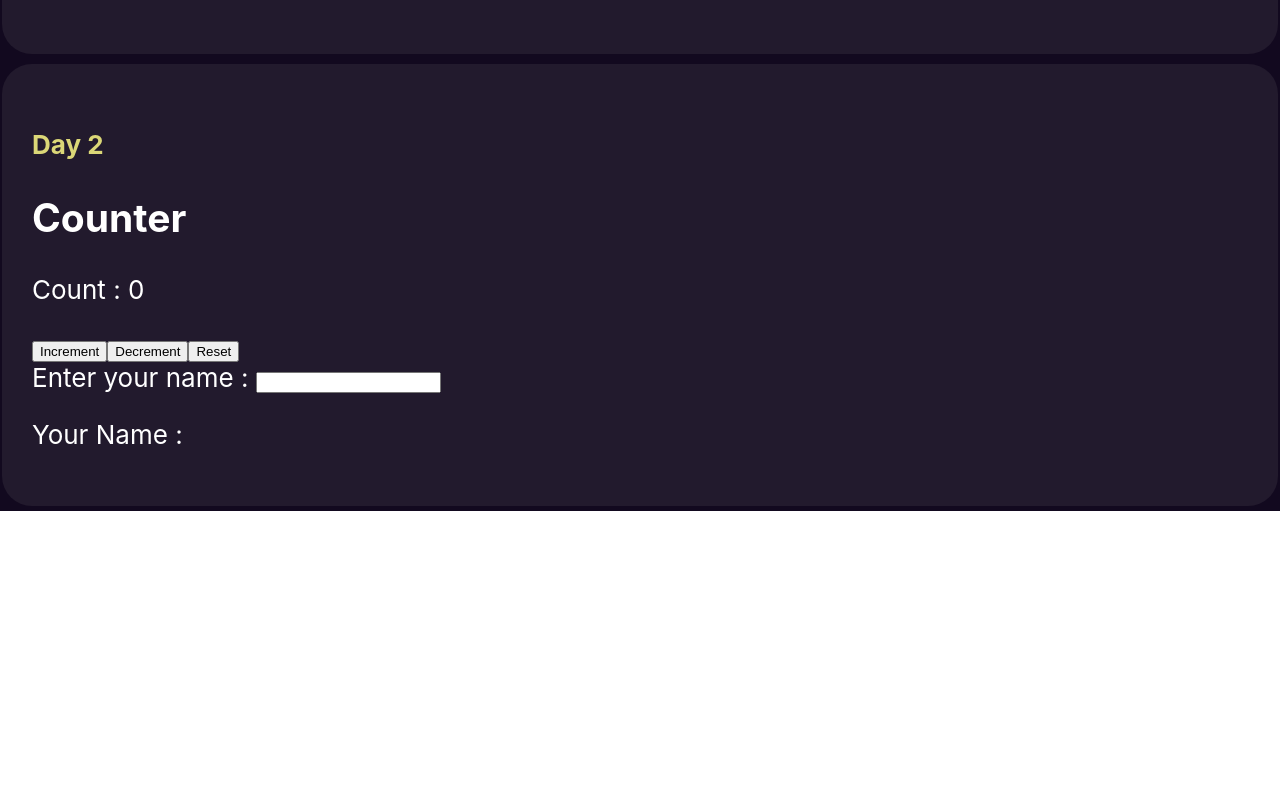
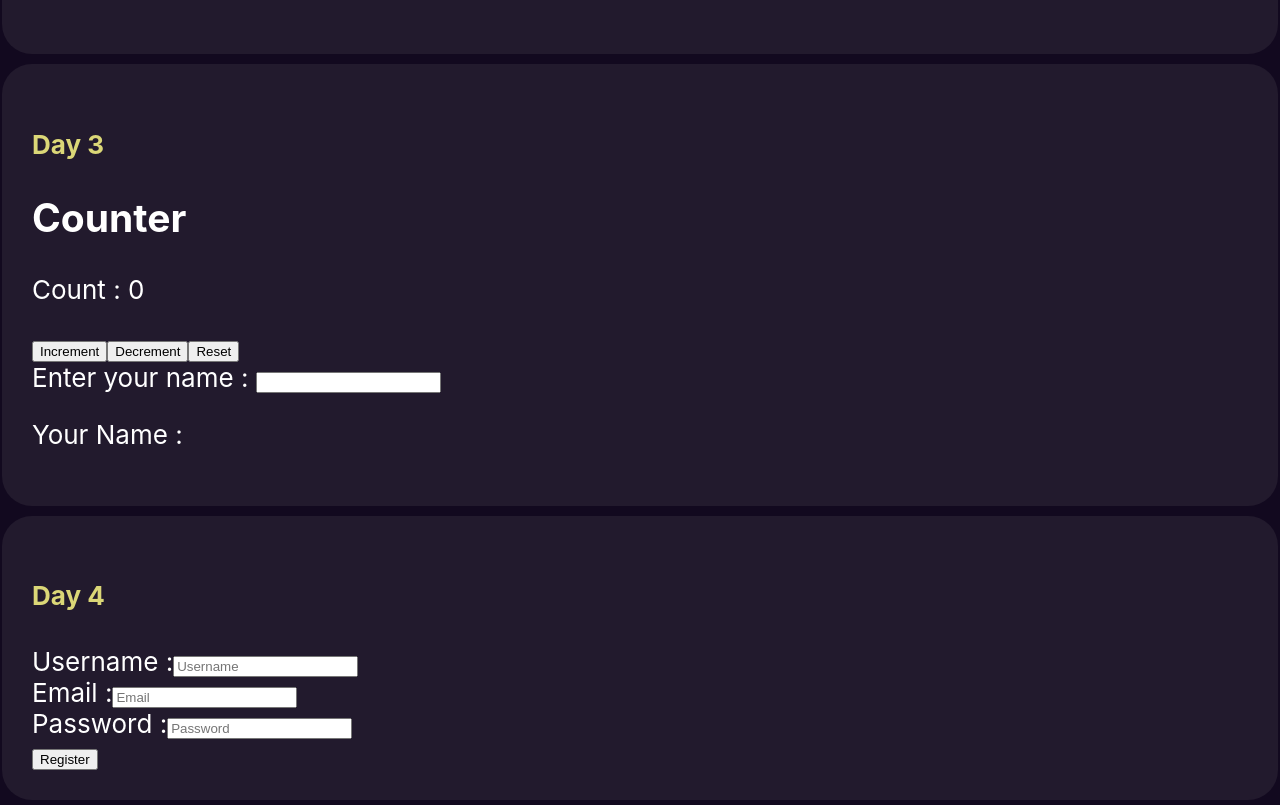
Before and after one commit to EbyChacko/react_learning, a React (Create React App) app: page / in a window 1280 px wide. Shown: the part 380-1185 px from the top of the page. Before the commit the page ends 891 px from the top, so only its background shows below. Built offline with nearby package versions, Linux system fonts and the light colour scheme.

Commit message:
add day 4 component

```diff
--- a/src/App.js
+++ b/src/App.js
@@ -2,6 +2,7 @@ import logo from './logo.svg';
 import './App.css';
 import { Day1 } from './components/Day1.js';
 import  Day2  from './components/Day2.js';
+import SignupForm from './components/Day3.js';
 
 function App() {
   return (
@@ -10,6 +11,7 @@ function App() {
         <h1 className='heading'>30 Days React Learning Challenge</h1>
         <Day1 name="Eby Chacko" role="Full-Stack Developer" />
         <Day2 />
+        <SignupForm />
       </header>
     </div>
   );
--- a/src/components/Day1.js
+++ b/src/components/Day1.js
@@ -1,7 +1,7 @@
 export function Day1({ name, role }) {
     return (
       <div className="wrapper">
-        <h4 className="days">Day 1</h4>
+        <h4 className="days">Day 2</h4>
         <h2>{name}</h2>
         <p>{role}</p>
       </div>
--- a/src/components/Day2.js
+++ b/src/components/Day2.js
@@ -6,7 +6,7 @@ export default function Day2() {
 
     return (
         <div className="wrapper">
-            <h4 className="days">Day 2</h4>
+            <h4 className="days">Day 3</h4>
             <h2>Counter</h2>
             <p>Count : {count}</p>
             <button onClick={() => setCount(count + 1)}>Increment</button>
--- /dev/null
+++ b/src/components/Day3.js
@@ -0,0 +1,62 @@
+import { useState } from 'react';
+
+function SignupForm() {
+    const [formData, setFormData] = useState({
+        username: '',
+        email: '',
+        password: '',
+    });
+
+    const handleChange = (e) => {
+        const { name, value } = e.target; // Get input name and value
+        setFormData({
+            ...formData,
+            [name]: value, // Update corresponding key dynamically
+        });
+    };
+
+    const handleSubmit = (e) => {
+        e.preventDefault();
+        console.log('Form Data:', formData);
+    };
+
+    return (
+        <div className="wrapper">
+            <h4 className="days">Day 4</h4>
+            <form onSubmit={handleSubmit}>
+                <label>Username :
+                    <input
+                        type="text"
+                        name="username"
+                        placeholder="Username"
+                        value={formData.username}
+                        onChange={handleChange}
+                    />
+                </label><br></br>
+                <label>Email :
+                    <input
+                        type="email"
+                        name="email"
+                        placeholder="Email"
+                        value={formData.email}
+                        onChange={handleChange}
+                    />
+                </label><br></br>
+                <label>Password :
+                    <input
+                        type="password"
+                        name="password"
+                        placeholder="Password"
+                        value={formData.password}
+                        onChange={handleChange}
+                    />
+                </label><br></br>
+                <button type="submit">Register</button>
+            </form>
+        </div>
+
+
+    );
+}
+
+export default SignupForm;
```
